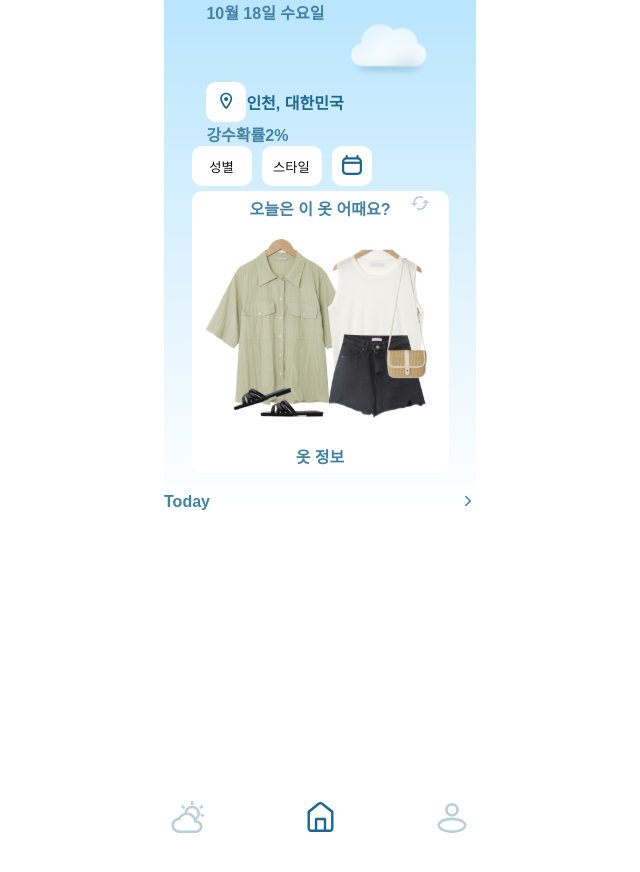
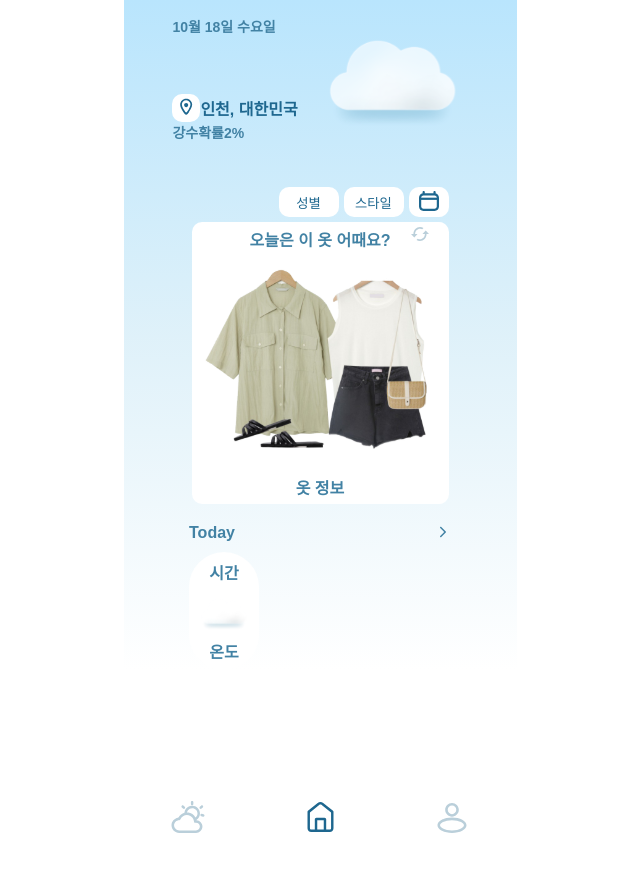
Before and after one commit to minjeongss/Nanali-cody-frontend, a React (Create React App) app: page /home in a window 1280 px wide. Shown: the top 872 px of the page, without its empty margins (320-960 px from the left). Built offline with nearby package versions, Linux system fonts and the light colour scheme; the HTML template or start-up script is replaced by a standard one; a web font is replaced by a local one.

Commit message:
#3 - 전체 CSS 수정 + 시간대별 날씨 구현

```diff
--- /dev/null
+++ b/src/components/SwiperWeather.jsx
@@ -0,0 +1,16 @@
+import React, { useState } from 'react';
+import styles from '../styles/SwiperWeather.module.css'
+export default function SwiperWeather() {
+    const [time,setTime]=useState([
+        {}
+    ])
+    return (
+        <div className={styles.all}>
+            <div className={styles.box}>
+                <div>시간</div>
+                <img className={styles.weather} src={`${process.env.PUBLIC_URL}/assets/cloud.svg`} alt="" />
+                <div>온도</div>
+            </div>
+        </div>
+    );
+}
--- a/src/pages/Home.jsx
+++ b/src/pages/Home.jsx
@@ -2,6 +2,8 @@ import React, { useState } from 'react';
 import styles from '../styles/Home.module.css';
 import {IoIosArrowForward} from 'react-icons/io';
 import Nav from '../components/Nav';
+import SwiperWeather from '../components/SwiperWeather';
+import { Link } from 'react-router-dom';
 
 export default function Home() {
     // const [calendar,setCalendar]=useState([
@@ -20,7 +22,7 @@ export default function Home() {
     const [weather,setWeather]=useState("cloud");
     const PrintWeather=()=>{
         if(weather==="cloud"){
-           return <img src={`${process.env.PUBLIC_URL}/assets/cloud.svg`} alt="" />;
+           return <img className={styles.imgWeather} src={`${process.env.PUBLIC_URL}/assets/cloud.svg`} alt="" />;
         }
         return null;
     }
@@ -29,23 +31,25 @@ export default function Home() {
         <div className={isDay?`${styles.bodyDay}`:`${styles.bodyNight}`}>
             <div className={styles.top}>
                 <div className={styles.topLeft}>
-                    <div>10월 18일 수요일</div>
+                    <div className={styles.date}>10월 18일 수요일</div>
                     <div className={styles.temperature}>23°</div>
-                    <div className={isDay?`${styles.locationDay}`:``}><button className={styles.buttonImg}><img src={`${process.env.PUBLIC_URL}/assets/location.svg`} alt="" /></button>인천, 대한민국</div>
-                    <div>강수확률2% {PrintUmbrella()}</div>
+                    <div className={isDay?`${styles.locationDay}`:`${styles.location}`}><button className={styles.buttonImgSmall}><img src={`${process.env.PUBLIC_URL}/assets/location.svg`} alt="" /></button>인천, 대한민국</div>
+                    <div className={styles.rainyPercent}>강수확률2% {PrintUmbrella()}</div>
                 </div>
                 <div>{PrintWeather()}</div>
             </div>
             <div className={styles.center}>
                 <div className={styles.centerButton}>
-                    <button className={styles.buttonText}>성별</button>
-                    <button className={styles.buttonText}>스타일</button>
+                    <button className={styles.buttonSex}>성별</button>
+                    <button className={styles.buttonStyle}>스타일</button>
                     <button className={styles.buttonImg}><img src={`${process.env.PUBLIC_URL}/assets/calendar.svg`} alt="" /></button>
                 </div>
                 <div className={styles.centerContent}>
                     <div>오늘은 이 옷 어때요?</div>
-                    <img className={styles.centerTitleImg} src={`${process.env.PUBLIC_URL}/assets/reset.svg`} alt="" />
-                    <div><img src={`${process.env.PUBLIC_URL}/assets/clothes.svg`} alt="" /></div>
+                        <img className={styles.imgCenterTitle} src={`${process.env.PUBLIC_URL}/assets/reset.svg`} alt="" />
+                    <Link to="/detail">
+                        <img src={`${process.env.PUBLIC_URL}/assets/clothes.svg`} alt="" />
+                    </Link>
                     <div>옷 정보</div>
                 </div>
             </div>
@@ -55,7 +59,7 @@ export default function Home() {
                     <IoIosArrowForward />
                 </div>
                 <div>
-                    {/*map weather*/}
+                    <SwiperWeather />
                 </div>
             </div>
             <Nav/>
--- a/src/styles/Home.module.css
+++ b/src/styles/Home.module.css
@@ -1,25 +1,34 @@
 .bodyDay{
-    background: linear-gradient(to bottom,var(--color-skyblue-back),var(--color-white));
+    background: linear-gradient(to bottom,rgba(185,229,253,1),rgba(209,235,247,0.7),rgba(228,247,255,0));
     color:var(--color-blue);
     display: flex;
     flex-direction: column;
     align-items: center;
+    font-size:16px;
+    width:393px;
 }
 .bodyNight{
-    background: linear-gradient(var(--color-purple-back),var(--color-nany-back),var(--color-grey-back));
+    background: linear-gradient(rgba(58,27,78,1),rgba(15,88,119,0.7),rgba(218,218,218,0.5));
     color:var(--color-lightgrey);
     display: flex;
     flex-direction: column;
     align-items: center;
+    font-size:16px;
+    width:393px;
 }
 .top{
     display: flex;
     flex-direction: row;
+    gap:20px;
+    margin-bottom: 30px;
 }
 .topLeft{
     display: flex;
     flex-direction: column;
     justify-content: center;
+}
+.date,.rainyPercent{
+    font-size:14px;
 }
 .temperature{
     background: linear-gradient(to bottom,var(--color-nany),var(--color-white));
@@ -31,27 +40,40 @@
 .locationDay{
     color:var(--color-darkblue);
 }
+.imgWeather{
+    width: 150px;
+}
 
+.buttonImgSmall{
+    background-color: var(--color-white);
+    width: 28px;
+    height: 28px;
+}
 .buttonImg{
     background-color: var(--color-white);
     width: 40px;
-    height: 40px;
-    padding: 5px;
+    height: 30px;
 }
-.buttonText{
+.buttonSex{
     background-color: var(--color-white);
+    color:var(--color-darkblue);
     width: 60px;
-    height: 40px;
-    padding: 5px;
+    height: 30px;
+    margin-left: auto;
+}
+.buttonStyle{
+    background-color: var(--color-white);
+    color:var(--color-darkblue);
+    width: 60px;
+    height: 30px;
 }
 .center{
-    /* position: relative; */
+
 }
 .centerButton{
-    /* position: absolute; */
     display: flex;
     flex-direction: row;
-    gap:10px;
+    gap:5px;
 }
 .centerContent{
     position: relative; /*부모*/
@@ -65,15 +87,16 @@
     margin-bottom: 20px;
     padding:5px;
 }
-.centerTitleImg{
+.imgCenterTitle{
     position: absolute;
     margin-left:200px;
 }
 .bottom{
-
 }
 .bottomTitle{
     display: flex;
     flex-direction: row;
-    gap:250px;
+    gap:200px;
+
+    margin-bottom: 10px;
 }
--- /dev/null
+++ b/src/styles/SwiperWeather.module.css
@@ -0,0 +1,20 @@
+.all{
+    display: flex;
+    flex-direction: row;
+    gap:10px;
+}
+.box{
+    background-color: var(--color-white);
+    width: 70px;
+    height: 118px;
+
+    display: flex;
+    flex-direction: column;
+    align-items: center;
+    justify-content: center;
+    border-radius: 40px;
+}
+
+.weather{
+    width: 54px;
+}
```
